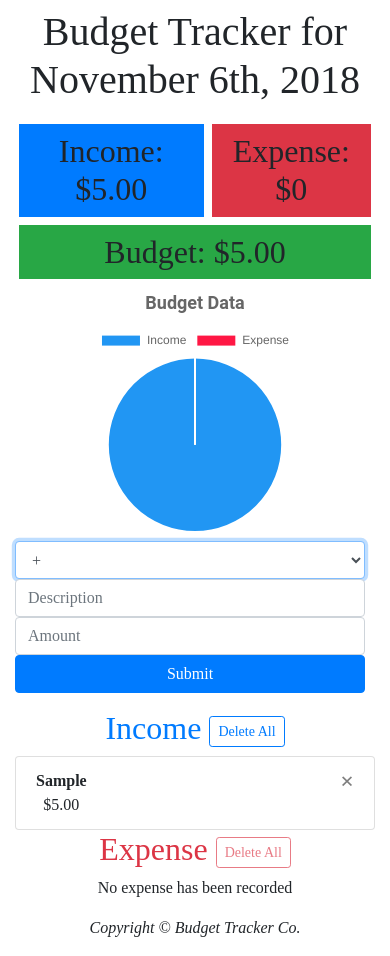
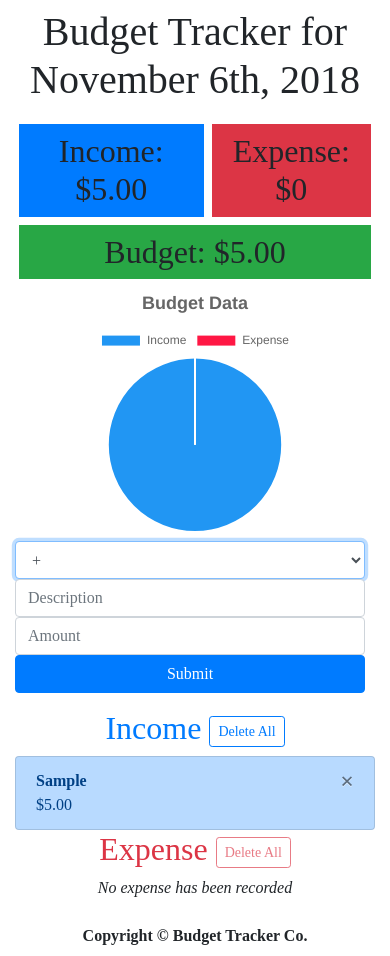
Before and after one commit to JAlmeida1991/Budget-Tracker, a React (Create React App) app: page / in a window 390 px wide. Both pictures are taken after typing "Sample", "5" into the empty fields and a click on the button "Submit". Built offline with nearby package versions, Linux system fonts and the light colour scheme.

Commit message:
created formatNum algorithm and restyled income and expense list items

```diff
--- a/src/components/Budget/Budget.js
+++ b/src/components/Budget/Budget.js
@@ -1,5 +1,7 @@
 import React from "react";
 import { connect } from "react-redux";
+
+import formatNum from "../../util/formatNumber";
 
 const Budget = props => (
   <div>
@@ -7,18 +9,16 @@ const Budget = props => (
       <h2 className="bg-primary flex-grow-1 p-2 text-center m-1">
         Income:{" $"}
         {props.income.length &&
-          props.income
-            .map(inc => +inc.amount)
-            .reduce((p, n) => p + n, 0)
-            .toFixed(2)}
+          formatNum(
+            props.income.map(inc => +inc.amount).reduce((p, n) => p + n, 0)
+          )}
       </h2>
       <h2 className="bg-danger flex-grow-1 p-2 text-center m-1">
         Expense: {" $"}
         {props.expense.length &&
-          props.expense
-            .map(inc => +inc.amount)
-            .reduce((p, n) => p + n, 0)
-            .toFixed(2)}
+          formatNum(
+            props.expense.map(inc => +inc.amount).reduce((p, n) => p + n, 0)
+          )}
       </h2>
     </div>
 
@@ -33,7 +33,7 @@ const Budget = props => (
           props.expense.length &&
           props.expense.map(inc => +inc.amount).reduce((p, n) => p + n, 0);
 
-        return incTotal - expTotal !== 0 ? (incTotal - expTotal).toFixed(2) : 0;
+        return incTotal - expTotal !== 0 ? formatNum(incTotal - expTotal) : 0;
       })()}
     </h2>
   </div>
--- a/src/components/BudgetList/ExpenseList/ExpenseList.js
+++ b/src/components/BudgetList/ExpenseList/ExpenseList.js
@@ -5,6 +5,8 @@ import {
   removeExpense,
   removeAllExpense
 } from "../../../store/actions/actionCreators";
+
+import formatNum from "../../../util/formatNumber";
 
 const Expense = props => (
   <div className="flex-grow-1">
@@ -22,7 +24,7 @@ const Expense = props => (
     <ul className="list-group">
       {props.expense.map(exp => (
         <li
-          className="list-group-item d-flex justify-content-between"
+          className="list-group-item-danger list-group-item d-flex justify-content-between"
           key={exp.id}
         >
           <div>
@@ -30,13 +32,13 @@ const Expense = props => (
               <span>{exp.description}</span>
             </strong>
             <br />
-            <span>${Number(exp.amount).toFixed(2)}</span>
+            <span>${formatNum(exp.amount)}</span>
           </div>
           <div>
             <button
               onClick={() => props.removeIncome(exp)}
               type="button"
-              class="close"
+              className="close"
               aria-label="Close"
             >
               <span aria-hidden="true">&times;</span>
@@ -46,7 +48,7 @@ const Expense = props => (
       ))}
     </ul>
     {props.expense.length === 0 && (
-      <p className="text-center">No expense has been recorded</p>
+      <p className="text-center font-italic">No expense has been recorded</p>
     )}
   </div>
 );
--- a/src/components/BudgetList/IncomeList/IncomeList.js
+++ b/src/components/BudgetList/IncomeList/IncomeList.js
@@ -5,6 +5,8 @@ import {
   removeIncome,
   removeAllIncome
 } from "../../../store/actions/actionCreators";
+
+import formatNum from "../../../util/formatNumber";
 
 const Income = props => (
   <div className="flex-grow-1">
@@ -22,7 +24,7 @@ const Income = props => (
     <ul className="list-group">
       {props.income.map(inc => (
         <li
-          className="list-group-item  d-flex justify-content-between"
+          className="list-group-item-primary list-group-item  d-flex justify-content-between"
           key={inc.id}
         >
           <div>
@@ -30,23 +32,24 @@ const Income = props => (
               <span>{inc.description}</span>
             </strong>
             <br />
-            <span>${Number(inc.amount).toFixed(2)}</span>
+            <span>${formatNum(parseFloat(inc.amount))}</span>
           </div>
           <div>
             <button
               onClick={() => props.removeIncome(inc)}
               type="button"
-              class="close"
+              className="close"
               aria-label="Close"
             >
               <span aria-hidden="true">&times;</span>
             </button>
+            <br />
           </div>
         </li>
       ))}
     </ul>
     {props.income.length === 0 && (
-      <p className="text-center">No income has been recorded</p>
+      <p className="text-center font-italic">No income has been recorded</p>
     )}
   </div>
 );
--- a/src/components/BudgetPieChart/BudgetPieChart.js
+++ b/src/components/BudgetPieChart/BudgetPieChart.js
@@ -41,7 +41,7 @@ const BudgetPieChart = props => {
             display: true,
             text: "Budget Data",
             fontSize: 18,
-            fontFamily: "Roboto"
+            fontFamily: "Helvetica"
           }
         }}
       />
--- a/src/components/Footer/Footer.js
+++ b/src/components/Footer/Footer.js
@@ -1,8 +1,8 @@
 import React from "react";
 
 const Footer = props => (
-  <footer className="text-center font-italic footer">
-    <p>Copyright &copy; Budget Tracker Co.</p>
+  <footer className="text-center font-weight-bold footer p-2">
+    Copyright &copy; Budget Tracker Co.
   </footer>
 );
 
--- a/src/index.css
+++ b/src/index.css
@@ -35,8 +35,4 @@ body {
   .budget-list {
     flex-direction: column;
   }
-
-  .budget-list > * {
-    text-align: center;
-  }
 }
--- a/src/index.js
+++ b/src/index.js
@@ -4,7 +4,6 @@ import { createStore } from "redux";
 import { Provider } from "react-redux";
 
 import "bootstrap/dist/css/bootstrap.min.css";
-import "@fortawesome/fontawesome-free/css/all.min.css";
 import "./index.css";
 
 import App from "./containers/App";
--- /dev/null
+++ b/src/util/formatNumber.js
@@ -0,0 +1,17 @@
+const formatNum = num => {
+  // Need to default to string 00 since will get undefined if user does not enter a decimal number
+  const [int, dec = "00"] = String(num).split(".");
+  return (
+    int
+      .split("")
+      .reverse()
+      // If index of reversed interger is divisible by 3 and it is not a 0 add comma.
+      .map((a, b) => (b % 3 === 0 && b !== 0 ? a + "," : a))
+      .reverse()
+      .join("")
+      // Join decimal number with dot
+      .concat(".", dec)
+  );
+};
+
+export default formatNum;
```
